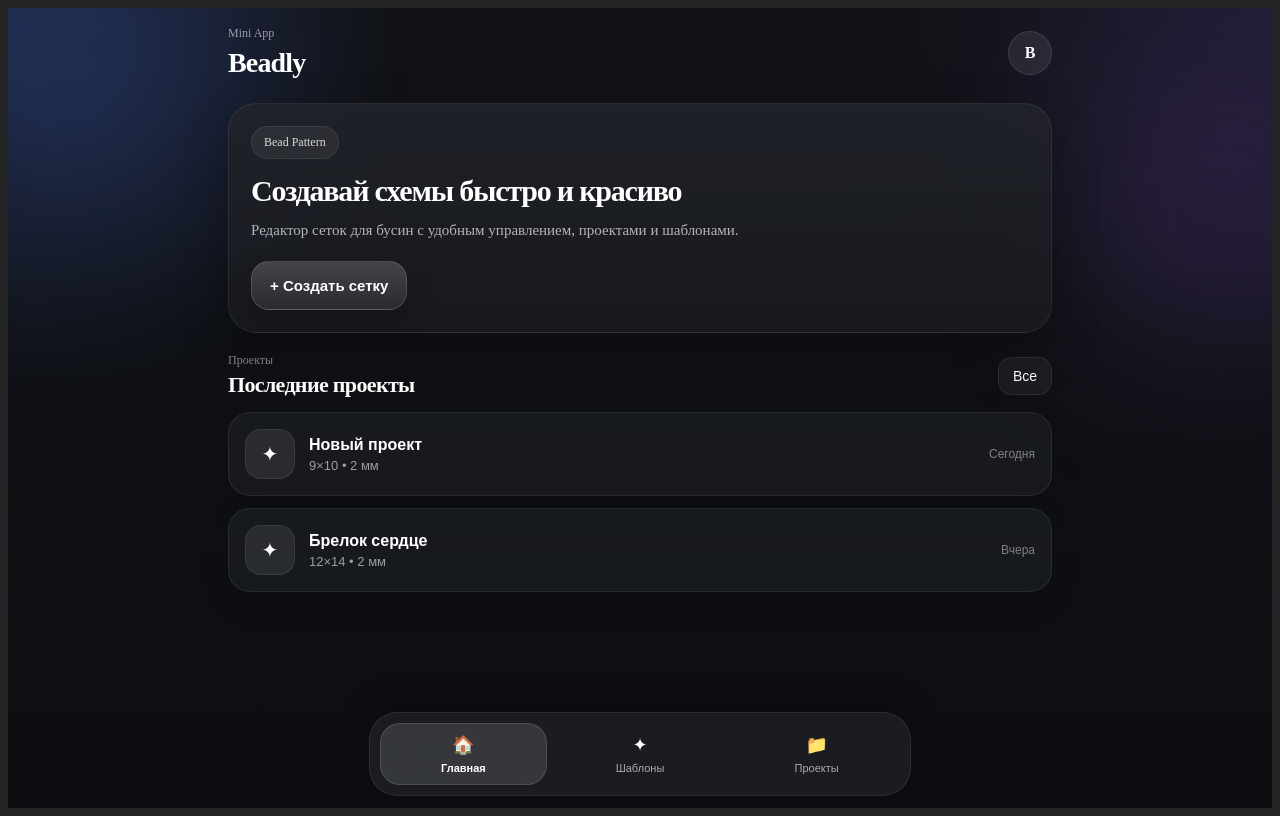
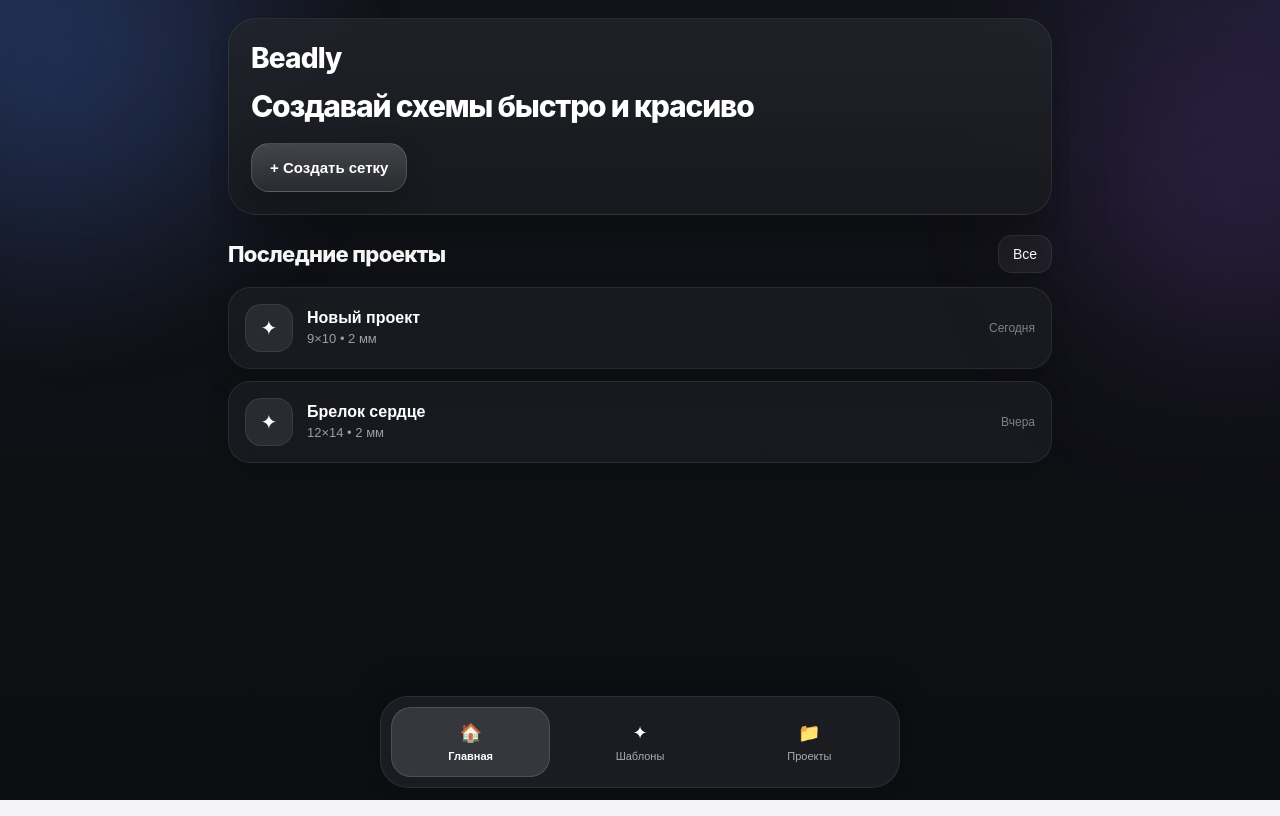
Before and after one commit to DaniilOreshenkov/miniApp, a React (Vite) app: page / in a window 1280 px wide. Built offline with nearby package versions, Linux system fonts and the light colour scheme.

Commit message:
главный экрнан - рефакторинг дизайна

```diff
--- a/src/index.css
+++ b/src/index.css
@@ -1,4 +1,286 @@
+/* Сброс */
+* {
+  box-sizing: border-box;
+  margin: 0;
+  padding: 0;
+}
+
+html,
+body,
+#root {
+  width: 100%;
+  height: 100%;
+  overflow: hidden;
+}
+
+body {
+  font-family: -apple-system, BlinkMacSystemFont, sans-serif;
+  background-color: var(--bg, #f2f2f7);
+  color: var(--text, #111);
+  -webkit-font-smoothing: antialiased;
+  -moz-osx-font-smoothing: grayscale;
+}
+
+/* скрыть скроллбар */
+* {
+  scrollbar-width: none;
+  -ms-overflow-style: none;
+}
+
+*::-webkit-scrollbar {
+  width: 0;
+  height: 0;
+  display: none;
+}
+
+/* ===== Светлая/тёмная тема ===== */
+@media (prefers-color-scheme: dark) {
+  :root {
+    --bg: #1c1c1e;
+    --card-bg: #2c2c2e;
+    --text: #fff;
+    --subtext: #a1a1a6;
+    --input-border: #3a3a3c;
+    --primary: #0a84ff;
+  }
+}
+
 :root {
+  --bg: #f2f2f7;
+  --card-bg: #fff;
+  --text: #111;
+  --subtext: #6e6e73;
+  --input-border: #e5e5ea;
+  --primary: #0a84ff;
+}
+
+/* ===== MenuScreen ===== */
+.menu-container {
+  min-height: 100vh;
+  display: flex;
+  flex-direction: column;
+  justify-content: center;
+  align-items: center;
+  overflow: hidden;
+}
+
+.logo {
+  font-size: 32px;
+  font-weight: 600;
+  margin-bottom: 40px;
+}
+
+.menu-buttons {
+  display: flex;
+  flex-direction: column;
+  gap: 15px;
+  width: 260px;
+}
+
+button {
+  padding: 14px;
+  font-size: 16px;
+  border-radius: 12px;
+  border: none;
+  background: white;
+  color: var(--text);
+  box-shadow: 0 4px 10px rgba(0, 0, 0, 0.08);
+  cursor: pointer;
+  transition: 0.2s ease;
+}
+
+button:hover {
+  transform: translateY(-2px);
+  box-shadow: 0 6px 16px rgba(0, 0, 0, 0.12);
+}
+
+/* ===== CreateScreen (Journal style) ===== */
+.journal-container {
+  min-height: 100vh;
+  padding: 30px 20px;
+  display: flex;
+  flex-direction: column;
+  background: var(--bg);
+  overflow: hidden;
+}
+
+.journal-header {
+  display: flex;
+  align-items: center;
+  margin-bottom: 30px;
+}
+
+.journal-header h1 {
+  font-size: 28px;
+  font-weight: 600;
+  margin: 0 auto;
+}
+
+.back-button {
+  background: none;
+  box-shadow: none;
+  font-size: 22px;
+  padding: 0;
+  color: var(--text);
+}
+
+.back-button:hover {
+  transform: none;
+  box-shadow: none;
+}
+
+.journal-card {
+  background: var(--card-bg);
+  border-radius: 20px;
+  padding: 24px;
+  margin-bottom: 30px;
+  box-shadow: 0 6px 20px rgba(0, 0, 0, 0.06);
+  opacity: 0;
+  transform: translateY(20px);
+  animation: fadeInUp 0.4s forwards;
+}
+
+@keyframes fadeInUp {
+  to {
+    opacity: 1;
+    transform: translateY(0);
+  }
+}
+
+.journal-subtitle {
+  font-size: 14px;
+  color: var(--subtext);
+  margin-bottom: 15px;
+}
+
+.input-row {
+  display: flex;
+  align-items: center;
+  justify-content: space-between;
+}
+
+.input-block {
+  display: flex;
+  flex-direction: column;
+  flex: 1;
+}
+
+.input-block label {
+  font-size: 12px;
+  color: var(--subtext);
+  margin-bottom: 6px;
+  text-align: center;
+}
+
+/* Stepper */
+.stepper {
+  display: flex;
+  align-items: center;
+  justify-content: center;
+  background: var(--card-bg);
+  border-radius: 12px;
+  overflow: hidden;
+  border: 1px solid var(--input-border);
+}
+
+.stepper button {
+  background: none;
+  border: none;
+  padding: 10px 16px;
+  font-size: 20px;
+  cursor: pointer;
+  color: var(--text);
+  box-shadow: none;
+}
+
+.stepper button:hover {
+  transform: none;
+  box-shadow: none;
+}
+
+.stepper span {
+  padding: 0 20px;
+  font-size: 18px;
+  min-width: 30px;
+  text-align: center;
+  color: var(--text);
+}
+
+.divider {
+  font-size: 24px;
+  margin: 0 15px;
+  color: var(--subtext);
+}
+
+.journal-primary {
+  margin-top: auto;
+  padding: 16px;
+  border-radius: 18px;
+  border: none;
+  background: var(--primary);
   color: white;
-  background-color: #242424;
+  font-size: 16px;
+  font-weight: 500;
+  transition: 0.2s ease;
 }
+
+.journal-primary:hover {
+  background: #0066cc;
+}
+
+/* ===== Grid ===== */
+.grid-container {
+  min-height: 100vh;
+  padding: 20px;
+  display: flex;
+  flex-direction: column;
+  align-items: center;
+  background: var(--bg);
+  overflow: hidden;
+}
+
+.grid-container .back-button {
+  align-self: flex-start;
+  margin-bottom: 20px;
+  background: none;
+  border: none;
+  font-size: 22px;
+  color: var(--text);
+  cursor: pointer;
+  box-shadow: none;
+}
+
+.grid-container .back-button:hover {
+  transform: none;
+  box-shadow: none;
+}
+
+.grid {
+  display: grid;
+  gap: 4px;
+}
+
+.grid-cell {
+  width: 40px;
+  height: 40px;
+  border-radius: 50%;
+  border: 1px solid #ccc;
+  cursor: pointer;
+  transition: 0.2s;
+}
+
+.grid-cell:hover {
+  transform: scale(1.1);
+  border-color: #999;
+}
+
+.app-scroll {
+  -webkit-overflow-scrolling: touch;
+}
+
+img,
+svg,
+canvas {
+  max-width: 100%;
+  display: block;
+}
--- a/src/screens/HomeScreen.tsx
+++ b/src/screens/HomeScreen.tsx
@@ -31,54 +31,58 @@ const mockProjects: ProjectItem[] = [
 const HomeScreen: React.FC<Props> = ({ onCreateGrid }) => {
   const [activeTab, setActiveTab] = useState<HomeTab>("home");
 
+  const hasProjects = mockProjects.length > 0;
+  const latestProjects = mockProjects.slice(0, 3);
+
+  const renderProjectCard = (project: ProjectItem) => (
+    <button
+      key={project.id}
+      style={projectCardStyle}
+      onClick={onCreateGrid}
+      type="button"
+    >
+      <div style={projectIconStyle}>✦</div>
+
+      <div style={{ flex: 1, minWidth: 0 }}>
+        <div style={projectTitleStyle}>{project.title}</div>
+        <div style={projectSubtitleStyle}>{project.subtitle}</div>
+      </div>
+
+      <div style={projectDateStyle}>{project.updatedAt}</div>
+    </button>
+  );
+
   const content = useMemo(() => {
     if (activeTab === "home") {
       return (
         <>
           <section style={heroCardStyle}>
-            <div style={heroBadgeStyle}>Bead Pattern</div>
+            <div style={appTitleStyle}>Beadly</div>
 
             <h1 style={heroTitleStyle}>Создавай схемы быстро и красиво</h1>
 
-            <p style={heroTextStyle}>
-              Редактор сеток для бусин с удобным управлением, проектами и
-              шаблонами.
-            </p>
-
-            <button onClick={onCreateGrid} style={primaryButtonStyle}>
+            <button onClick={onCreateGrid} style={primaryButtonStyle} type="button">
               + Создать сетку
             </button>
           </section>
 
-          <section style={sectionStyle}>
-            <div style={sectionHeaderRowStyle}>
-              <div>
-                <div style={sectionEyebrowStyle}>Проекты</div>
+          {hasProjects && (
+            <section style={sectionStyle}>
+              <div style={sectionHeaderRowStyle}>
                 <h2 style={sectionTitleStyle}>Последние проекты</h2>
+
+                <button
+                  style={ghostButtonStyle}
+                  onClick={() => setActiveTab("projects")}
+                  type="button"
+                >
+                  Все
+                </button>
               </div>
 
-              <button style={ghostButtonStyle}>Все</button>
-            </div>
-
-            <div style={projectsListStyle}>
-              {mockProjects.map((project) => (
-                <button
-                  key={project.id}
-                  style={projectCardStyle}
-                  onClick={onCreateGrid}
-                >
-                  <div style={projectIconStyle}>✦</div>
-
-                  <div style={{ flex: 1, minWidth: 0 }}>
-                    <div style={projectTitleStyle}>{project.title}</div>
-                    <div style={projectSubtitleStyle}>{project.subtitle}</div>
-                  </div>
-
-                  <div style={projectDateStyle}>{project.updatedAt}</div>
-                </button>
-              ))}
-            </div>
-          </section>
+              <div style={projectsListStyle}>{latestProjects.map(renderProjectCard)}</div>
+            </section>
+          )}
         </>
       );
     }
@@ -96,31 +100,30 @@ const HomeScreen: React.FC<Props> = ({ onCreateGrid }) => {
     }
 
     return (
-      <section style={emptyStateStyle}>
-        <div style={emptyIconStyle}>📁</div>
-        <h2 style={emptyTitleStyle}>Проекты</h2>
-        <p style={emptyTextStyle}>
-          Здесь будет полный список сохранённых проектов.
-        </p>
+      <section style={projectsSectionStyle}>
+        <div style={sectionHeaderRowStyle}>
+          <h2 style={sectionTitleStyle}>Проекты</h2>
+        </div>
+
+        {hasProjects ? (
+          <div style={projectsListStyle}>{mockProjects.map(renderProjectCard)}</div>
+        ) : (
+          <section style={emptyStateStyle}>
+            <div style={emptyIconStyle}>📁</div>
+            <h2 style={emptyTitleStyle}>Пока нет проектов</h2>
+            <p style={emptyTextStyle}>Создай первую сетку и она появится здесь.</p>
+          </section>
+        )}
       </section>
     );
-  }, [activeTab, onCreateGrid]);
+  }, [activeTab, hasProjects, latestProjects, onCreateGrid]);
 
   return (
     <div style={pageStyle}>
       <div style={topGlowStyle} />
       <div style={sideGlowStyle} />
 
-      <div style={contentWrapperStyle}>
-        <header style={headerStyle}>
-          <div>
-            <div style={appLabelStyle}>Mini App</div>
-            <div style={appTitleStyle}>Beadly</div>
-          </div>
-
-          <div style={avatarStyle}>B</div>
-        </header>
-
+      <div style={contentWrapperStyle} className="app-scroll">
         <main style={mainStyle}>{content}</main>
       </div>
 
@@ -168,6 +171,7 @@ const TabBarButton: React.FC<TabBarButtonProps> = ({
   return (
     <button
       onClick={onClick}
+      type="button"
       style={{
         ...tabButtonStyle,
         background: active ? "rgba(255,255,255,0.12)" : "transparent",
@@ -191,7 +195,7 @@ const TabBarButton: React.FC<TabBarButtonProps> = ({
 };
 
 const pageStyle: React.CSSProperties = {
-  minHeight: "100vh",
+  height: "100vh",
   width: "100%",
   background:
     "radial-gradient(circle at top left, rgba(96,132,255,0.16), transparent 26%), radial-gradient(circle at top right, rgba(129,92,255,0.12), transparent 24%), linear-gradient(180deg, #121318 0%, #0c0e12 100%)",
@@ -228,42 +232,14 @@ const contentWrapperStyle: React.CSSProperties = {
   zIndex: 2,
   width: "100%",
   maxWidth: 860,
+  height: "100%",
   margin: "0 auto",
   padding: "18px 18px 120px",
   boxSizing: "border-box",
-};
-
-const headerStyle: React.CSSProperties = {
-  display: "flex",
-  justifyContent: "space-between",
-  alignItems: "center",
-  marginBottom: 24,
-};
-
-const appLabelStyle: React.CSSProperties = {
-  fontSize: 12,
-  color: "rgba(255,255,255,0.56)",
-  marginBottom: 6,
-};
-
-const appTitleStyle: React.CSSProperties = {
-  fontSize: 28,
-  fontWeight: 800,
-  color: "#fff",
-  letterSpacing: "-0.03em",
-};
-
-const avatarStyle: React.CSSProperties = {
-  width: 42,
-  height: 42,
-  borderRadius: "50%",
-  display: "flex",
-  alignItems: "center",
-  justifyContent: "center",
-  background: "rgba(255,255,255,0.08)",
-  color: "#fff",
-  border: "1px solid rgba(255,255,255,0.1)",
-  fontWeight: 800,
+  overflowY: "auto",
+  overflowX: "hidden",
+  scrollbarWidth: "none",
+  msOverflowStyle: "none",
 };
 
 const mainStyle: React.CSSProperties = {
@@ -280,16 +256,16 @@ const heroCardStyle: React.CSSProperties = {
   border: "1px solid rgba(255,255,255,0.08)",
   backdropFilter: "blur(24px)",
   boxShadow: "0 18px 50px rgba(0,0,0,0.24)",
+  display: "flex",
+  flexDirection: "column",
+  alignItems: "flex-start",
 };
 
-const heroBadgeStyle: React.CSSProperties = {
-  display: "inline-flex",
-  padding: "8px 12px",
-  borderRadius: 999,
-  background: "rgba(255,255,255,0.06)",
-  border: "1px solid rgba(255,255,255,0.08)",
-  color: "rgba(255,255,255,0.82)",
-  fontSize: 12,
+const appTitleStyle: React.CSSProperties = {
+  fontSize: 28,
+  fontWeight: 800,
+  color: "#fff",
+  letterSpacing: "-0.03em",
   marginBottom: 16,
 };
 
@@ -300,17 +276,11 @@ const heroTitleStyle: React.CSSProperties = {
   lineHeight: 1.05,
   fontWeight: 800,
   letterSpacing: "-0.04em",
-};
-
-const heroTextStyle: React.CSSProperties = {
-  margin: "12px 0 20px",
-  color: "rgba(255,255,255,0.68)",
-  fontSize: 15,
-  lineHeight: 1.5,
   maxWidth: 520,
 };
 
 const primaryButtonStyle: React.CSSProperties = {
+  marginTop: 20,
   padding: "15px 18px",
   borderRadius: 18,
   border: "1px solid rgba(255,255,255,0.14)",
@@ -329,17 +299,17 @@ const sectionStyle: React.CSSProperties = {
   gap: 14,
 };
 
+const projectsSectionStyle: React.CSSProperties = {
+  display: "flex",
+  flexDirection: "column",
+  gap: 14,
+};
+
 const sectionHeaderRowStyle: React.CSSProperties = {
   display: "flex",
   justifyContent: "space-between",
   alignItems: "center",
   gap: 12,
-};
-
-const sectionEyebrowStyle: React.CSSProperties = {
-  fontSize: 12,
-  color: "rgba(255,255,255,0.5)",
-  marginBottom: 4,
 };
 
 const sectionTitleStyle: React.CSSProperties = {
@@ -358,6 +328,7 @@ const ghostButtonStyle: React.CSSProperties = {
   color: "#fff",
   cursor: "pointer",
   fontSize: 14,
+  boxShadow: "none",
 };
 
 const projectsListStyle: React.CSSProperties = {
@@ -453,6 +424,7 @@ const tabbarWrapStyle: React.CSSProperties = {
   bottom: 0,
   zIndex: 20,
   padding: "0 14px calc(12px + env(safe-area-inset-bottom))",
+  pointerEvents: "none",
 };
 
 const tabbarStyle: React.CSSProperties = {
@@ -467,6 +439,7 @@ const tabbarStyle: React.CSSProperties = {
   border: "1px solid rgba(255,255,255,0.08)",
   backdropFilter: "blur(24px)",
   boxShadow: "0 -10px 30px rgba(0,0,0,0.24)",
+  pointerEvents: "auto",
 };
 
 const tabButtonStyle: React.CSSProperties = {
@@ -479,5 +452,7 @@ const tabButtonStyle: React.CSSProperties = {
   justifyContent: "center",
   gap: 6,
   cursor: "pointer",
+  boxShadow: "none",
 };
+
 export default HomeScreen;
```
